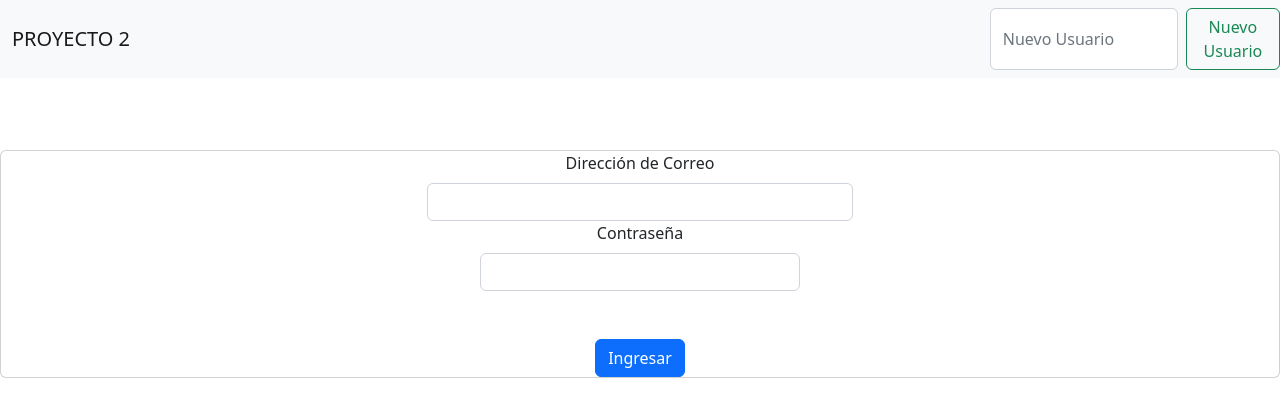
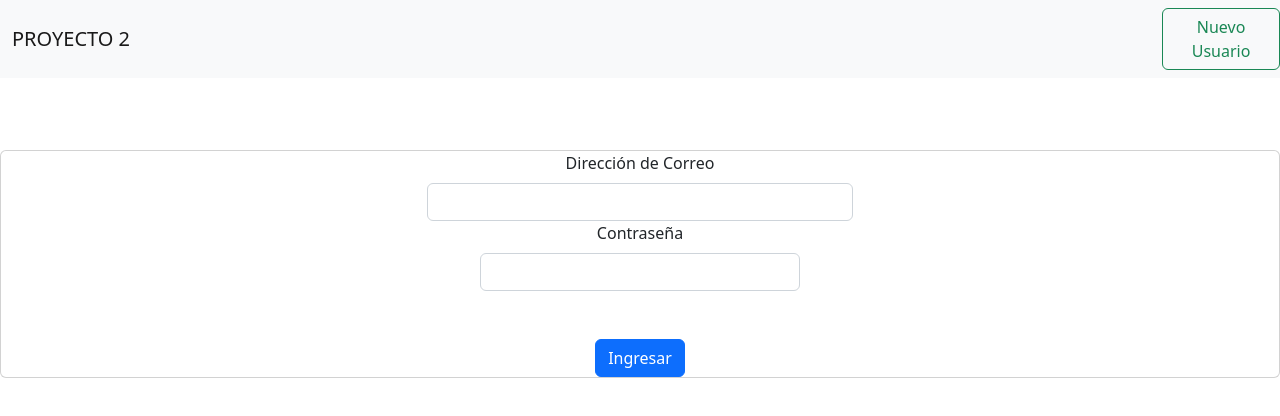
Before and after one commit to omarhhad93/Proyecto2, a website: page LogIn.html in a window 1280 px wide. Drawn offline with nearby package versions, Linux system fonts and the light colour scheme.

Commit message:
Add files via upload

```diff
--- a/LogIn.html
+++ b/LogIn.html
@@ -15,10 +15,7 @@ initial-scale=1.0">
         <a class="navbar-brand" href="LogIn.html">PROYECTO 2</a>
     </div>
     <div class="d-flex" role="search" style="margin-left: 60px;">
-        <form class="d-flex" role="search">
-            <input class="form-control me-2" type="search" placeholder="Nuevo Usuario" aria-label="Nuevo Usuario">
-            <button class="btn btn-outline-success" type="submit" href="./html/RegistroForm.html">Nuevo Usuario</button>
-        </form>
+            <button class="btn btn-outline-success" type="button" href="./html/RegistroForm.html">Nuevo Usuario</button>
     </div>
 </nav></br></br></br>
 
```
